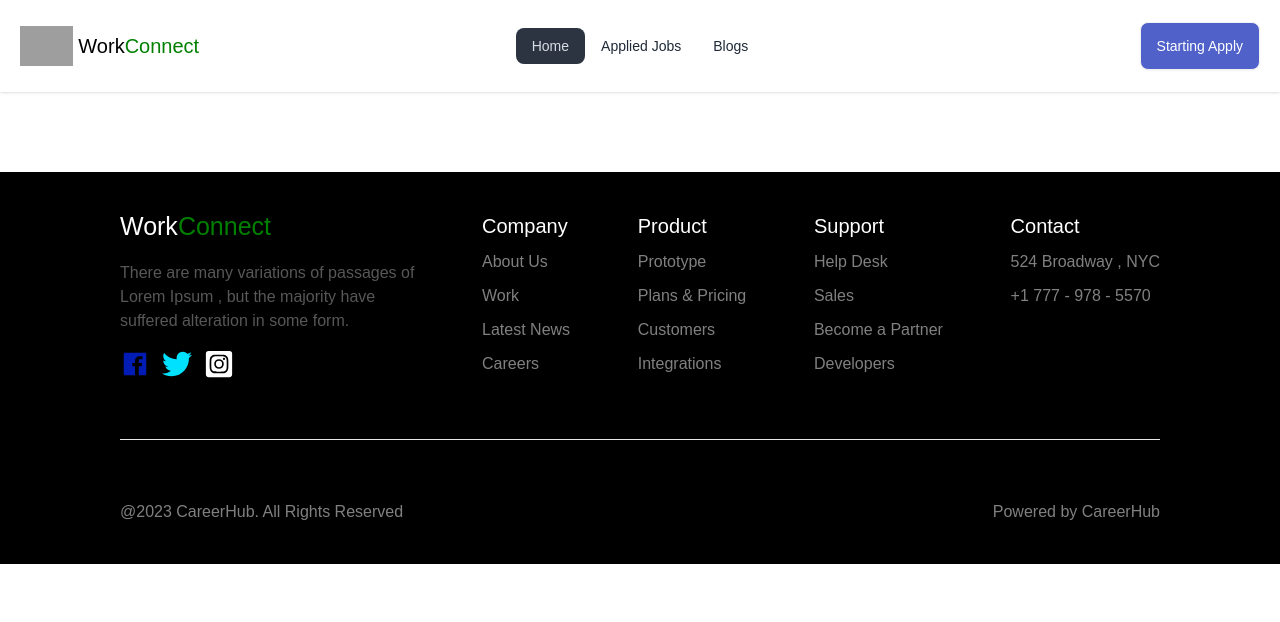
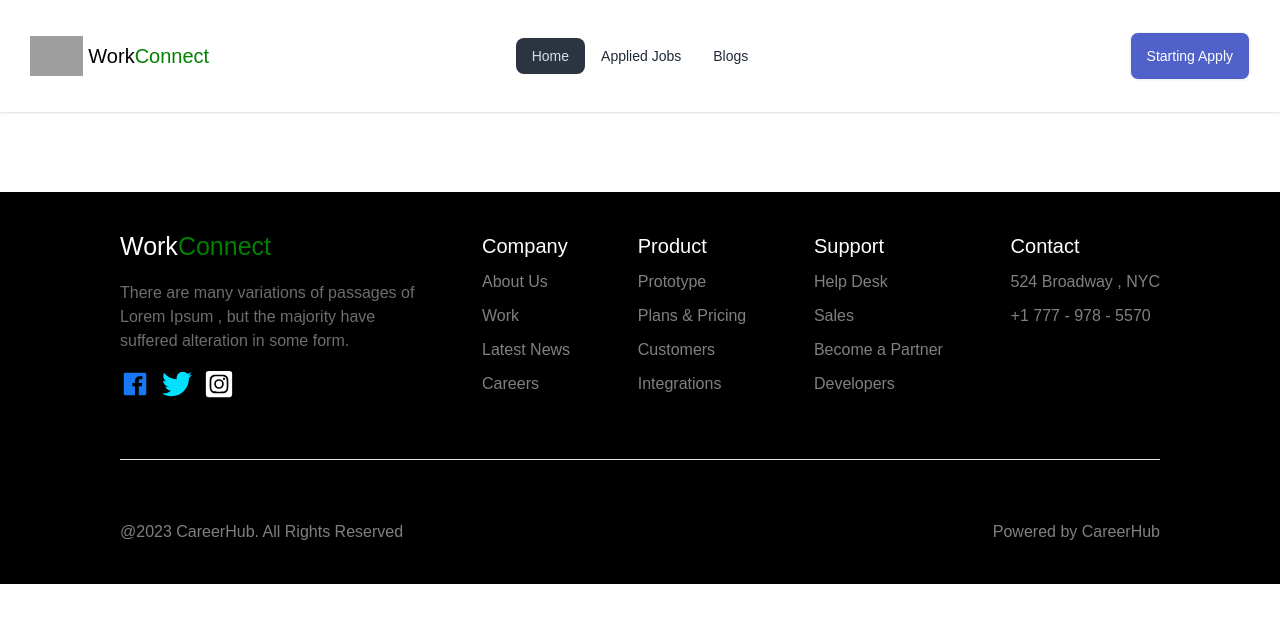
Before and after one commit to minhazapon/Ride-Revulation--react.js-project, a React (Vite) app: page / in a window 1280 px wide. Shown: the top 622 px of the page. Built offline with nearby package versions, Linux system fonts and the light colour scheme; grey boxes are pictures that could not be loaded; a web font is replaced by a local one.

Commit message:
added file

```diff
--- a/src/Nav.jsx
+++ b/src/Nav.jsx
@@ -20,8 +20,8 @@ const Nav = () => {
     return (
         <div className="  ">
 
-            <div className="   navbar bg-base-100 shadow  ">
-              <div className="   navbar-start">
+            <div className=" navbar bg-base-100 shadow  ">
+              <div className=" navbar-start">
                 <div className="dropdown">
                   <div tabIndex={0} role="button" className="btn btn-ghost lg:hidden">
                     <svg
--- a/src/vanila css/Vanila.css
+++ b/src/vanila css/Vanila.css
@@ -37,7 +37,8 @@
 }
 .navbar{
 
-    padding: 20px;
+    padding: 30px;
+
 
 }
 .text-w{
@@ -64,13 +65,13 @@
 }
 .text-there{
 
-    color: rgba(128, 128, 128, 0.678);
+    color: rgba(128, 128, 128, 0.856);
     margin-top: 20px;
 
 }
 .icon-F{
 
-    color: rgba(1, 34, 221, 0.815);
+    color: #1877f2;
 
 }
 .icon-t{
```
